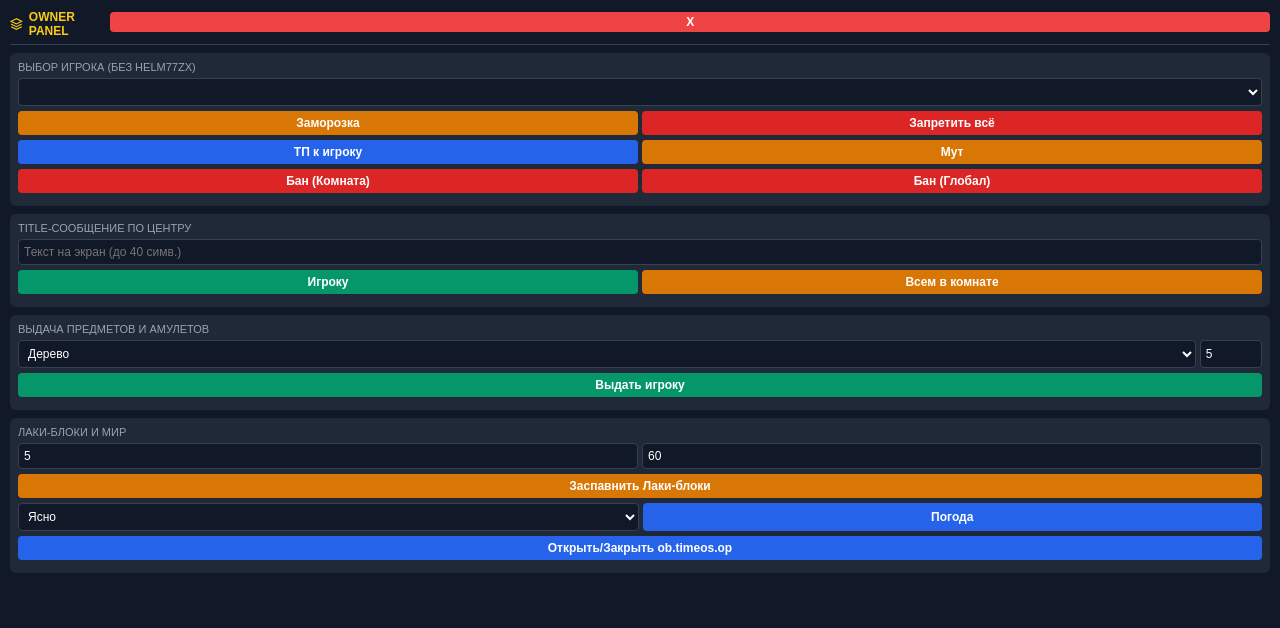
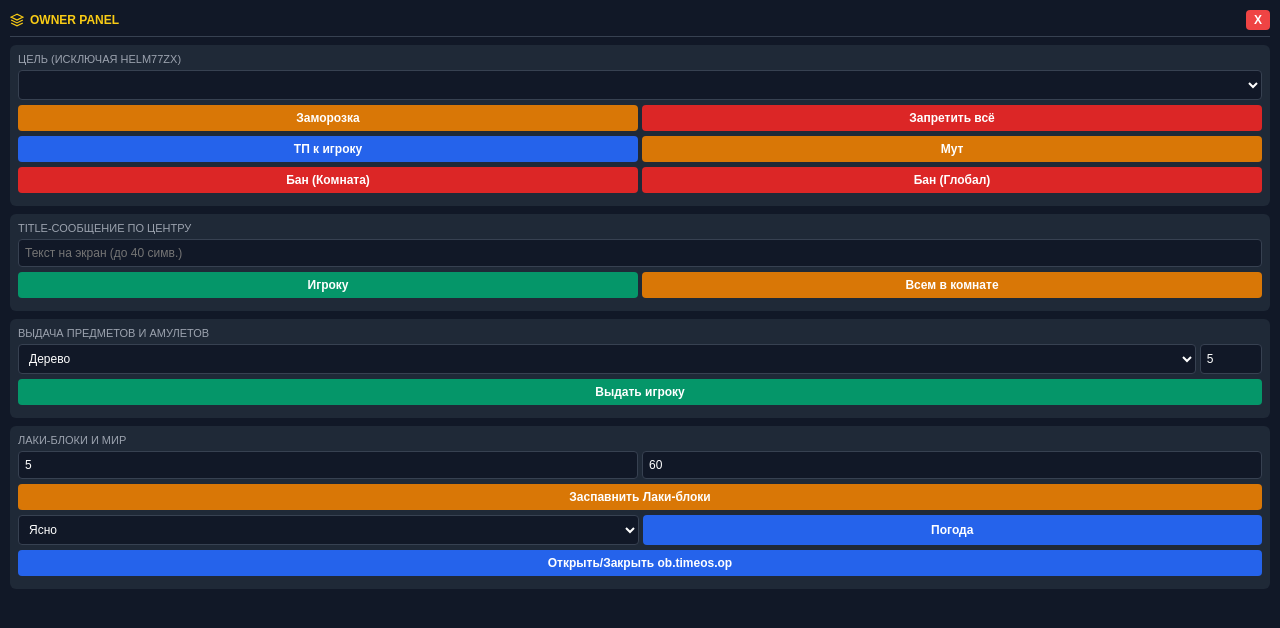
Before and after one commit to PROB7X/T-CH, a website: page widget.html in a window 1280 px wide. Drawn offline with Linux system fonts and the light colour scheme.

Commit message:
Update widget.html

```diff
--- a/widget.html
+++ b/widget.html
@@ -7,10 +7,10 @@
   body { margin: 0; background: #111827; color: #f3f4f6; padding: 10px; font-size: 12px; overflow-y: auto; }
   .head { display: flex; justify-content: space-between; align-items: center; border-bottom: 1px solid #374151; padding-bottom: 6px; margin-bottom: 8px; }
   .title { font-weight: bold; color: #facc15; display: flex; align-items: center; gap: 6px; }
-  .close-btn { background: #ef4444; border: none; color: #fff; border-radius: 4px; padding: 3px 8px; cursor: pointer; }
+  .close-btn { background: #ef4444; border: none; color: #fff; border-radius: 4px; padding: 3px 8px; width: auto; margin: 0; cursor: pointer; }
   .sec { background: #1f2937; padding: 8px; border-radius: 6px; margin-bottom: 8px; }
   .sec-t { font-size: 11px; color: #9ca3af; margin-bottom: 5px; text-transform: uppercase; }
-  select, input, button { width: 100%; padding: 5px; margin-bottom: 5px; border-radius: 4px; border: 1px solid #374151; background: #111827; color: #fff; font-size: 12px; }
+  select, input, button { width: 100%; padding: 6px; margin-bottom: 5px; border-radius: 4px; border: 1px solid #374151; background: #111827; color: #fff; font-size: 12px; }
   .row { display: flex; gap: 4px; }
   button { background: #2563eb; border: none; font-weight: bold; cursor: pointer; }
   button.warn { background: #d97706; }
@@ -28,7 +28,7 @@
   </div>
 
   <div class="sec">
-    <div class="sec-t">Выбор игрока (без HELM77ZX)</div>
+    <div class="sec-t">Цель (исключая HELM77ZX)</div>
     <select id="playerSelect"></select>
     <div class="row">
       <button class="warn" onclick="act('freeze')">Заморозка</button>
```
